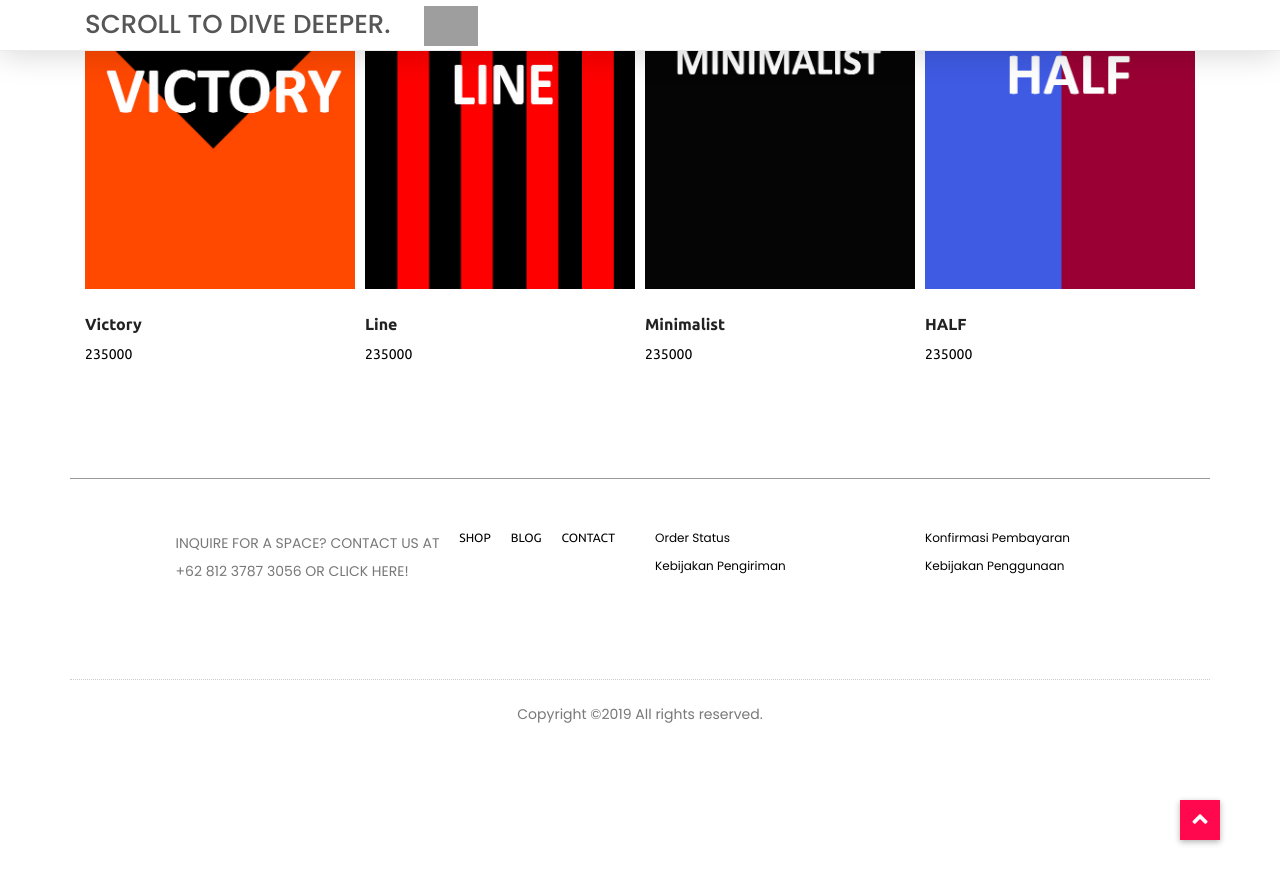
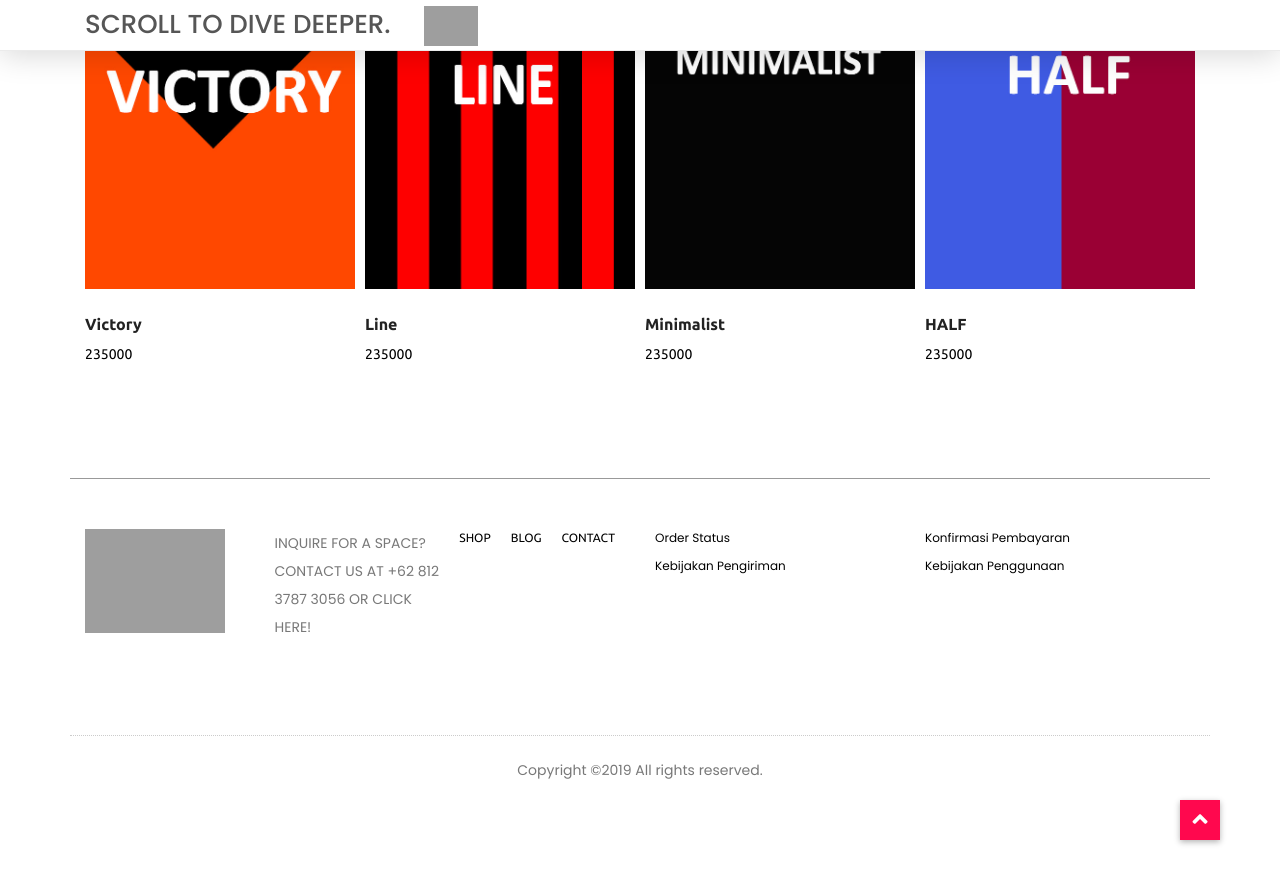
Before and after one commit to kemtol/wellspace, a Jekyll site: the page built from index.html, in a window 1280 px wide and 900 px high, scrolled down 2164 px. Shown: the top 884 px of the window. Built offline with Jekyll 4.4.1, drawn with Linux system fonts in a browser that asks for light colours; nearby versions of some CDN libraries; library files that are not in the unit come from our copies; before the commit the page ends 3008 px from its top, so only the background shows below that; grey boxes are pictures that could not be loaded.

Commit message:
no message

```diff
--- a/_includes/footer.html
+++ b/_includes/footer.html
@@ -6,7 +6,7 @@
                     <div class="single_widget_area d-flex mb-30">
                         <!-- Logo -->
                         <div class="footer-logo mr-50">
-                            <a href="#"><img src="{{ site.baseurl }}/img/core-img/logo2.png" alt=""></a>
+                            <a href="#"><img src="{{ site.baseurl }}/img/core-img/logo1.png" alt=""></a>
                         </div>
                         <div>
                             <p>INQUIRE FOR A SPACE? CONTACT US AT +62 812 3787 3056 OR CLICK HERE!</p>
```
